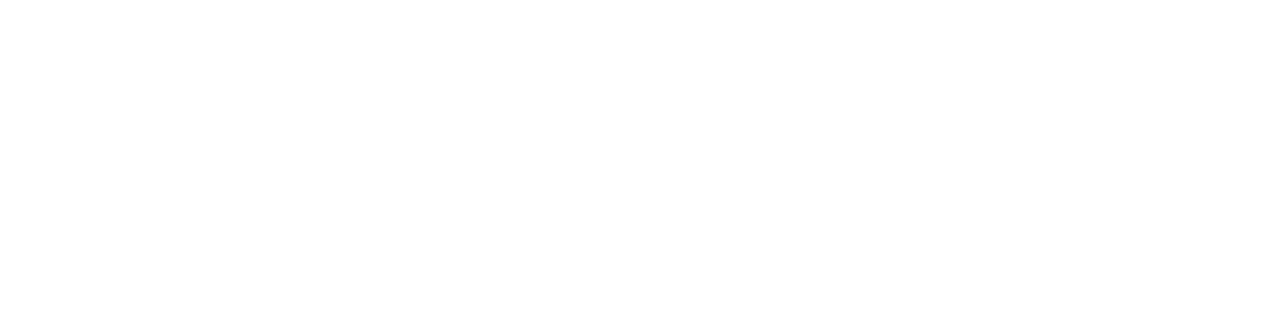
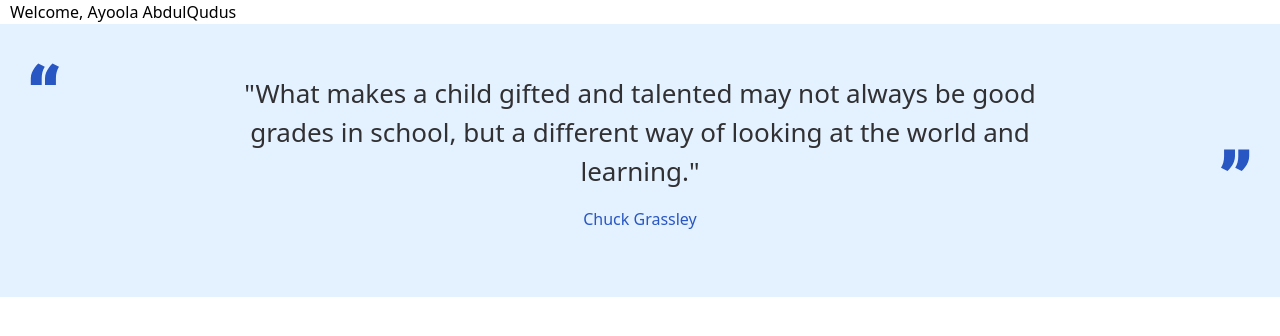
Before and after one commit to Qudusayo/ui_rms, a React (Vite) app: page /details in a window 1280 px wide. Before the commit this address had no page. Shown: the top 336 px of the page. Built offline with nearby package versions, Linux system fonts and the light colour scheme.

Commit message:
done with the style

```diff
--- a/src/App.tsx
+++ b/src/App.tsx
@@ -4,6 +4,7 @@
 import { ConfirmEmailPage } from "./pages/confirm-email";
 import Results from "./pages/results";
 import { DashboardPage } from "./pages/dashboard";
+import Details from "./components/Details";
 
 function App() {
   return (
@@ -13,6 +14,7 @@
       <Route path="confirm-email" element={<ConfirmEmailPage />} />
       <Route path="results" element={<Results />} />
       <Route path="dashboard" element={<DashboardPage />} />
+      <Route path="/details" element={<Details/>} />
     </Routes>
   );
 }
--- a/src/components/Details.tsx
+++ b/src/components/Details.tsx
@@ -7,33 +7,45 @@
 
 const Author = styled.p`
  color : #2856C3 !important ;
-
-
+ text-align: center;
 `
 const MainCard = styled.div`
-    width: 100%;
   background-color: #E4F1FF;
-  padding: 40px 0px;
+  padding: 40px 20px;
 `
 const Quote = styled.p`
    font-size: 26px;
   width: 870px;
   color: #313033;
   margin: 20px ;
+  margin: auto;
+  text-align: center;
   font-weight: 400;
 `
 const HeadingName = styled.span `
     font-size: 16px;
     padding: 10px;
 `
-const Quotecontainer = styled.div`
-    display: flex;
-  flex-direction: row;
+const Container = styled.div`
+  display: flex;
   justify-content: space-between;
   padding: 10px;
+  text-align: center;
+`
+
+const Left = styled.img`
+//  position: absolute;
+ transform: translateY(-50%);
+ top: -50%;
+`
+const Right = styled.img`
+//  position: absolute;
+//  transform: translateX(-100%);
+//  left: 100%;
+//  top: 25%;
 `
 const Quotecontainerimg = styled.img`
-   padding: 9px 10px;
+ padding: 9px 10px;
   width: 36px;
 
   @media screen and (max-width: 700px) {
@@ -49,15 +61,15 @@
         <>
             <HeadingName>Welcome, Ayoola AbdulQudus</HeadingName>
             <MainCard>
-                <Quotecontainer>
-                    <Quotecontainerimg src={quoteLeftIcon} alt="" />
-                    <Quotecontainerimg src={quoteRightIcon} alt="" />
-                </Quotecontainer>
+                <Container>
+                    <Left src={quoteLeftIcon} alt=""/>
+                    <div>
+                        <Quote>"What makes a child gifted and talented may not always be good grades in school, but a different way of looking at the world and learning."</Quote>
+                        <Author>Chuck Grassley</Author>
+                    </div>
+                    <Right src={quoteRightIcon} alt="" />
+                </Container>
 
-                <div>
-                    <Quote>"What makes a child gifted and talented may not always be good grades in school, but a different way of looking at the world and learning."</Quote>
-                    <Author>Chuck Grassley</Author>
-                </div>
             </MainCard>
         </>
     )
--- a/src/pages/login-page.tsx
+++ b/src/pages/login-page.tsx
@@ -1,3 +1,7 @@
+import QuoteContainer from "../components/Details";
+
 export const LoginPage = () => {
-  return <div>LoginPage</div>;
+  return <div>
+    <QuoteContainer />
+  </div>;
 };
```
Also changed, not shown: 1 other file (tests, documents, lock files or other folders).
